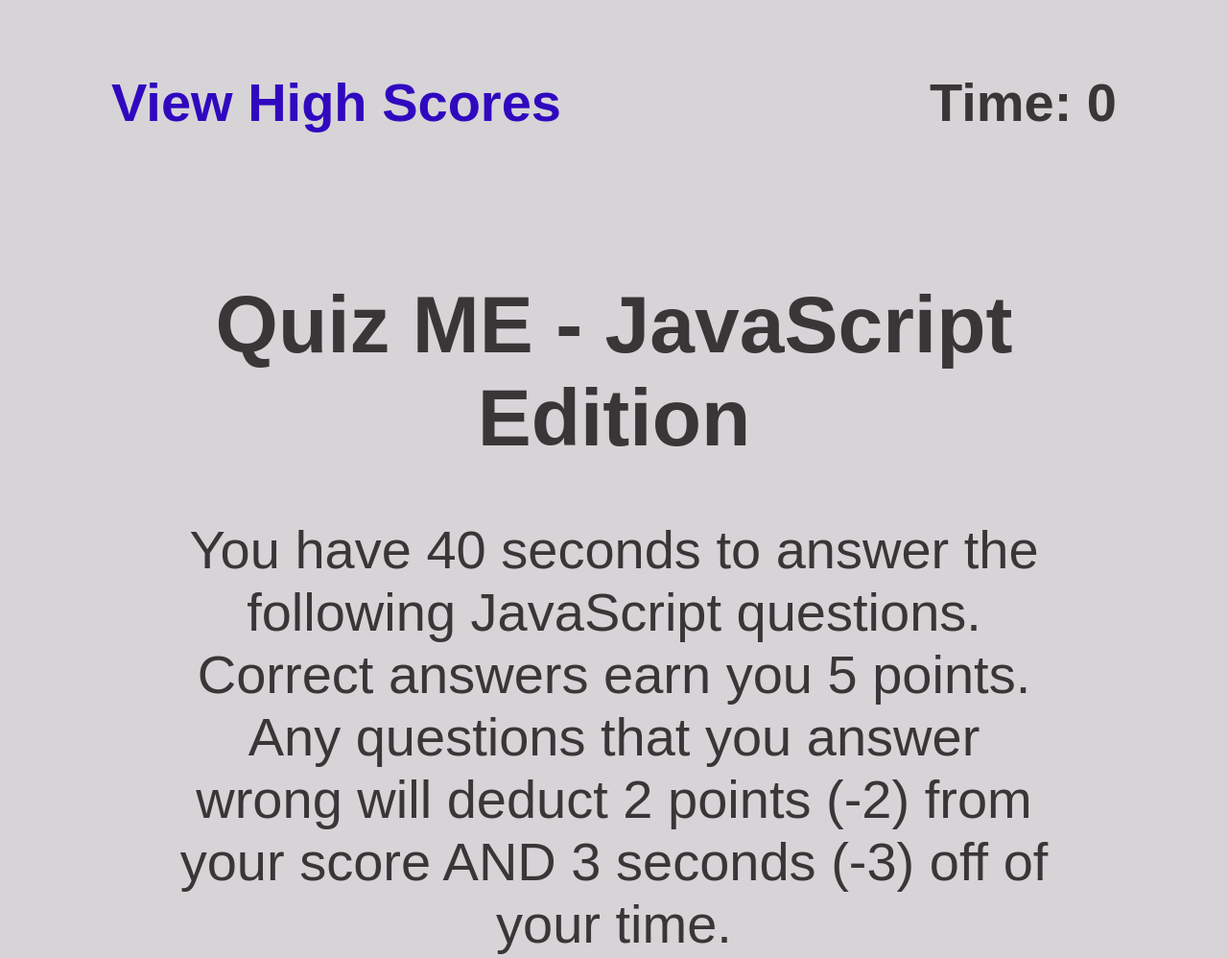
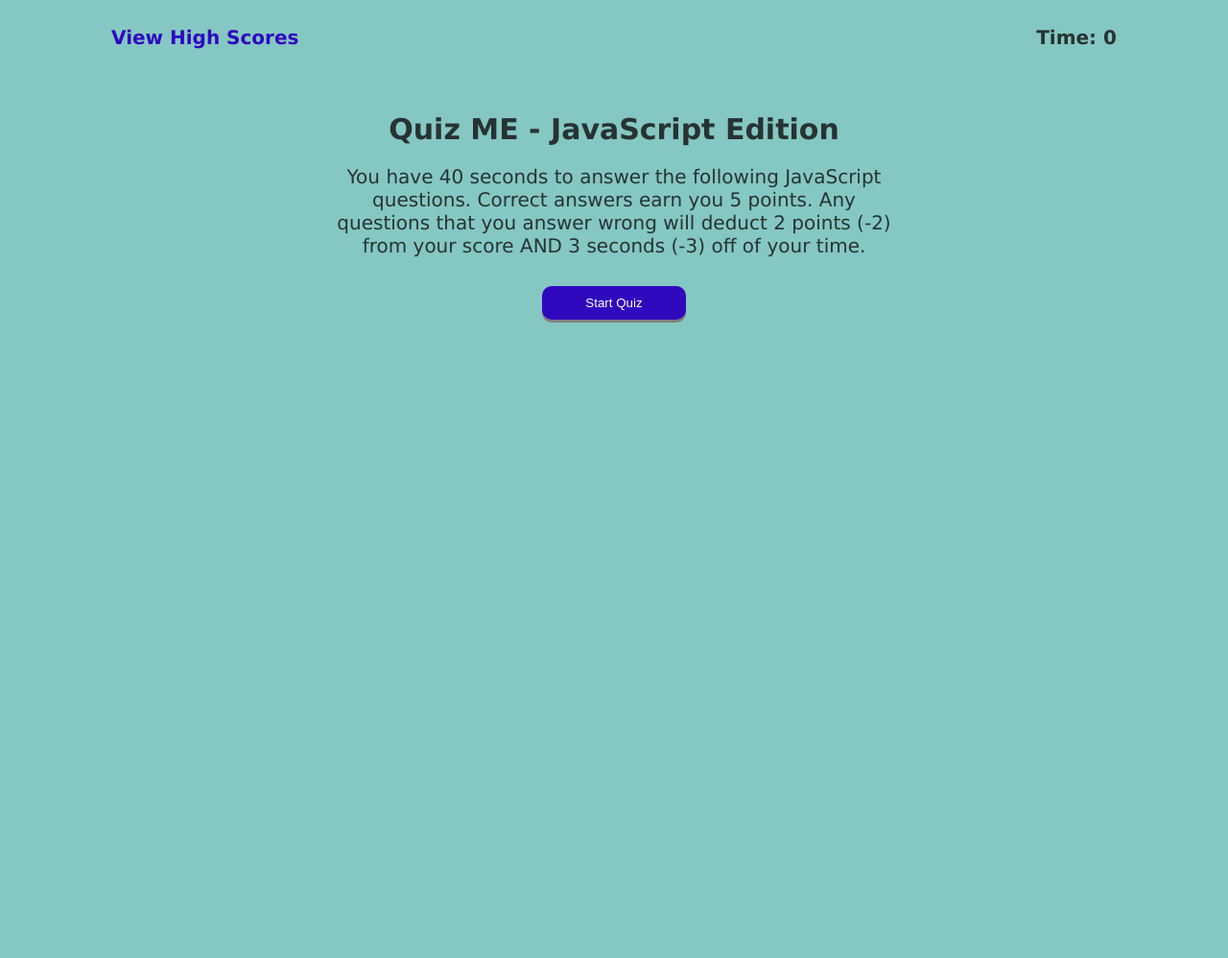
Before and after one commit to subie23/Quiz_ME, a plain HTML site: page index.html in a window 1280 px wide. Shown: the top 998 px of the page at 96% size. After the commit the page ends 800 px from the top, so only its background shows below. Drawn offline with Linux system fonts and the light colour scheme.

Commit message:
fixed CSS

```diff
--- a/assets/style.css
+++ b/assets/style.css
@@ -5,17 +5,17 @@
   :root {
     --primary: #0a0808c5;
     --secondary: #3009bf;
-    --tertiary: rgb(218, 35, 35);
+    --tertiary: rgb(211, 56, 56);
     --white: rgb(255, 255, 255);
-    font-size: 28px;
+    font-size: 62.5%;
   }
 
   body {
-    background: #d7d4d7;
+    background: #85c7c3;
     color: var(--secondary);
     margin: 0;
     padding: 0;
-    font-family: Arial, Helvetica, sans-serif;
+    font-family: Verdana, Geneva, Tahoma, sans-serif;
   }
 
   /* Header */
@@ -49,7 +49,7 @@
 .container {
       padding: 20px;
       flex-direction: column;
-      width: 75%;
+      width: 50%;
       margin: auto;
   }
 
```
